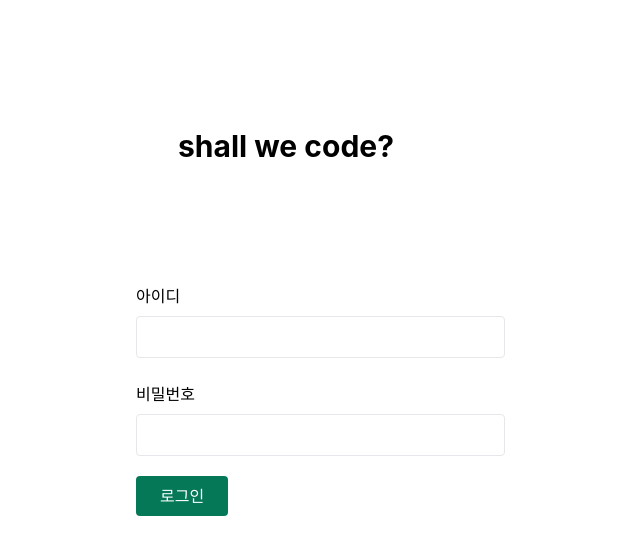
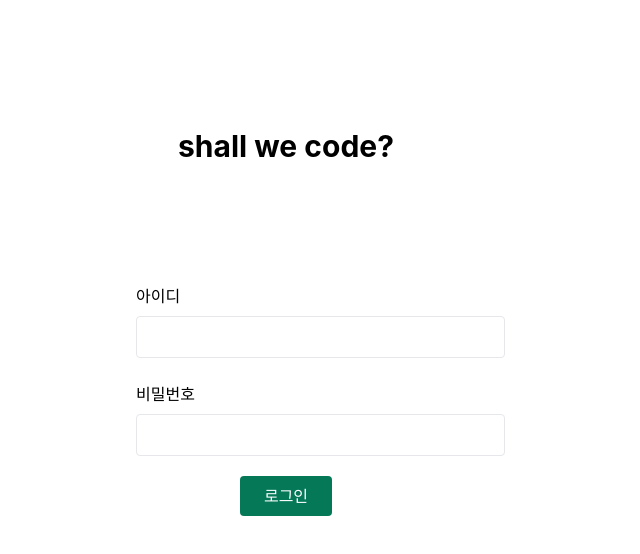
Before and after one commit to johnna-endure/shallwecode-front, a React (Vite) app: page / in a window 1280 px wide. Shown: the top 554 px of the page, without its empty margins (354-994 px from the left). Built offline with nearby package versions, Linux system fonts and the light colour scheme.

Commit message:
레이아웃 중앙 정렬

```diff
--- a/src/templates/login-template.jsx
+++ b/src/templates/login-template.jsx
@@ -31,9 +31,7 @@ export default function ({ head, onChangeForm, onSubmit }) {
       </div>
 
       {/*버튼 영역*/}
-      <div className="w-[300px] mx-auto">
-        <SButton className="bg-emerald-700" value="로그인" onClick={onSubmit} />
-      </div>
+        <SButton className="block m-auto bg-emerald-700" value="로그인" onClick={onSubmit} />
     </div>
   )
 }
```
